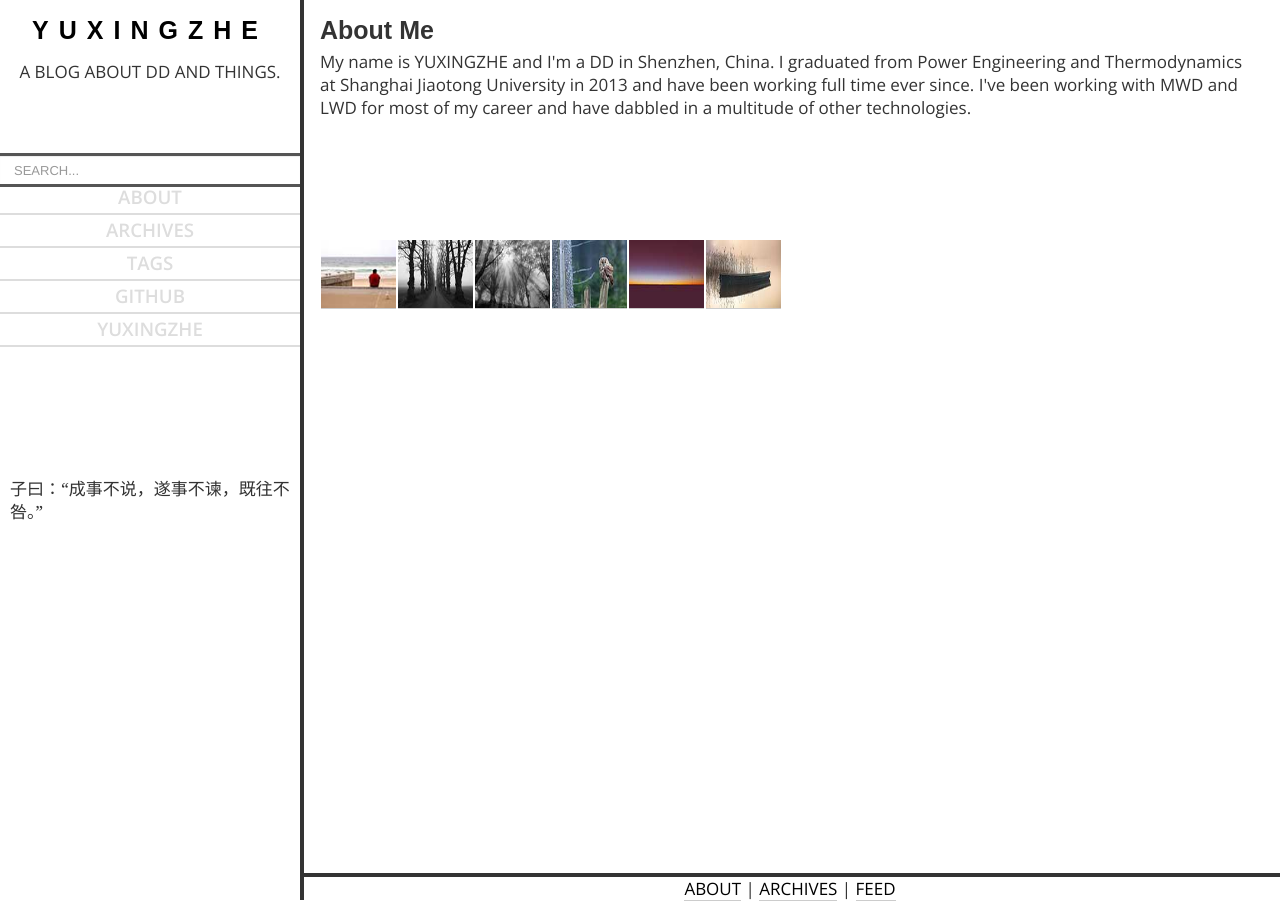
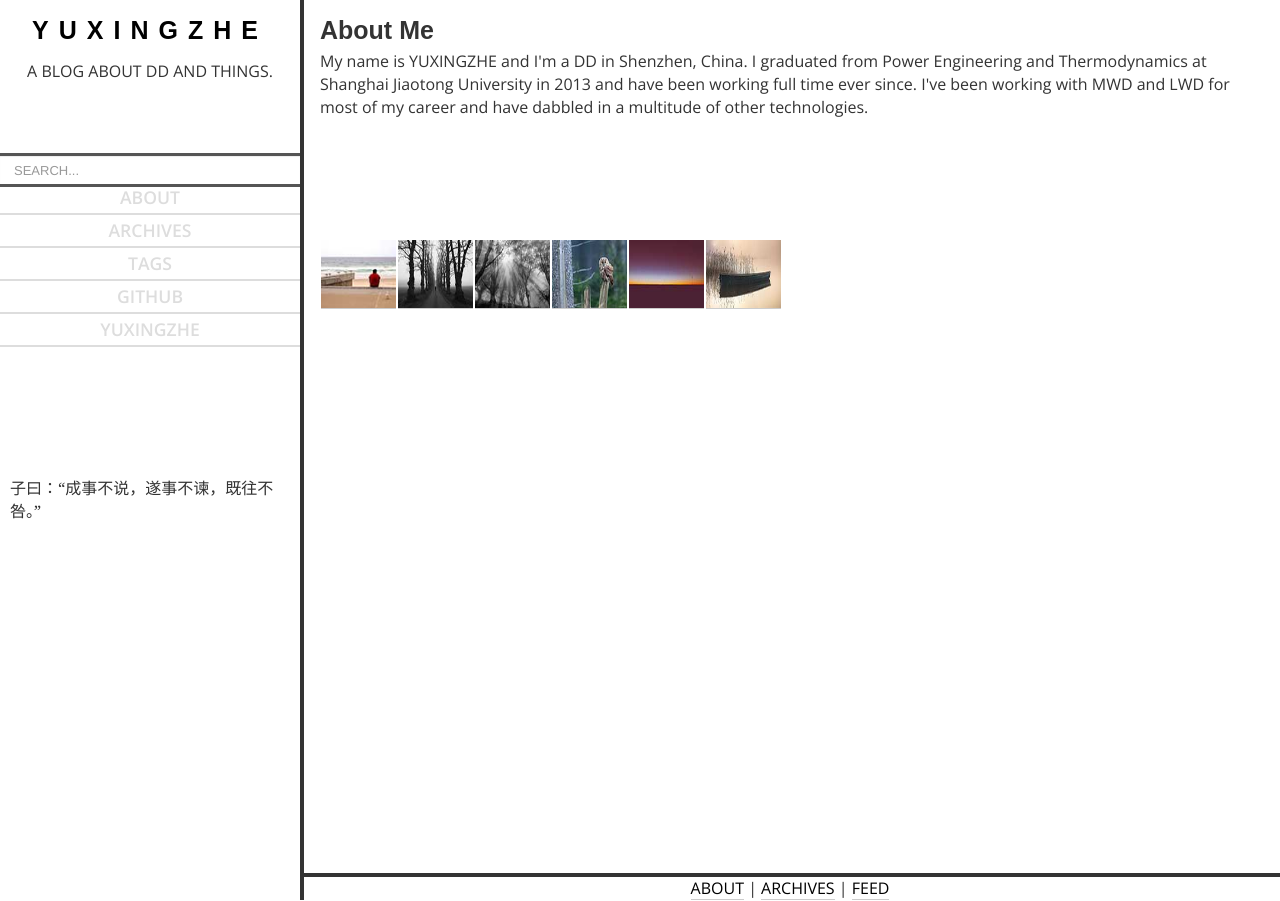
Before and after one commit to YUXINGZHE/yuxingzhe.github.com, a Jekyll site: the page built from about.html, in a window 1280 px wide. Built offline with Jekyll 4.4.1, drawn with Linux system fonts in a browser that asks for light colours; nearby versions of some CDN libraries.

Commit message:
some little changes

```diff
--- a/_config.yml
+++ b/_config.yml
@@ -1,3 +1,5 @@
+pygments: true
+
 permalink: pretty
 paginate: 10
 exclude: ['Rakefile', 'Gemfile', 'Gemfile.lock', 'config.rb', 'run']
--- a/css/default.css
+++ b/css/default.css
@@ -12,7 +12,7 @@ html, body, .container {
 
 body {
   font-family: 'open sans', sans-serif;
-  font-size: 17px;
+  font-size: 16px;
   line-height: 23px;
 }
 
```
